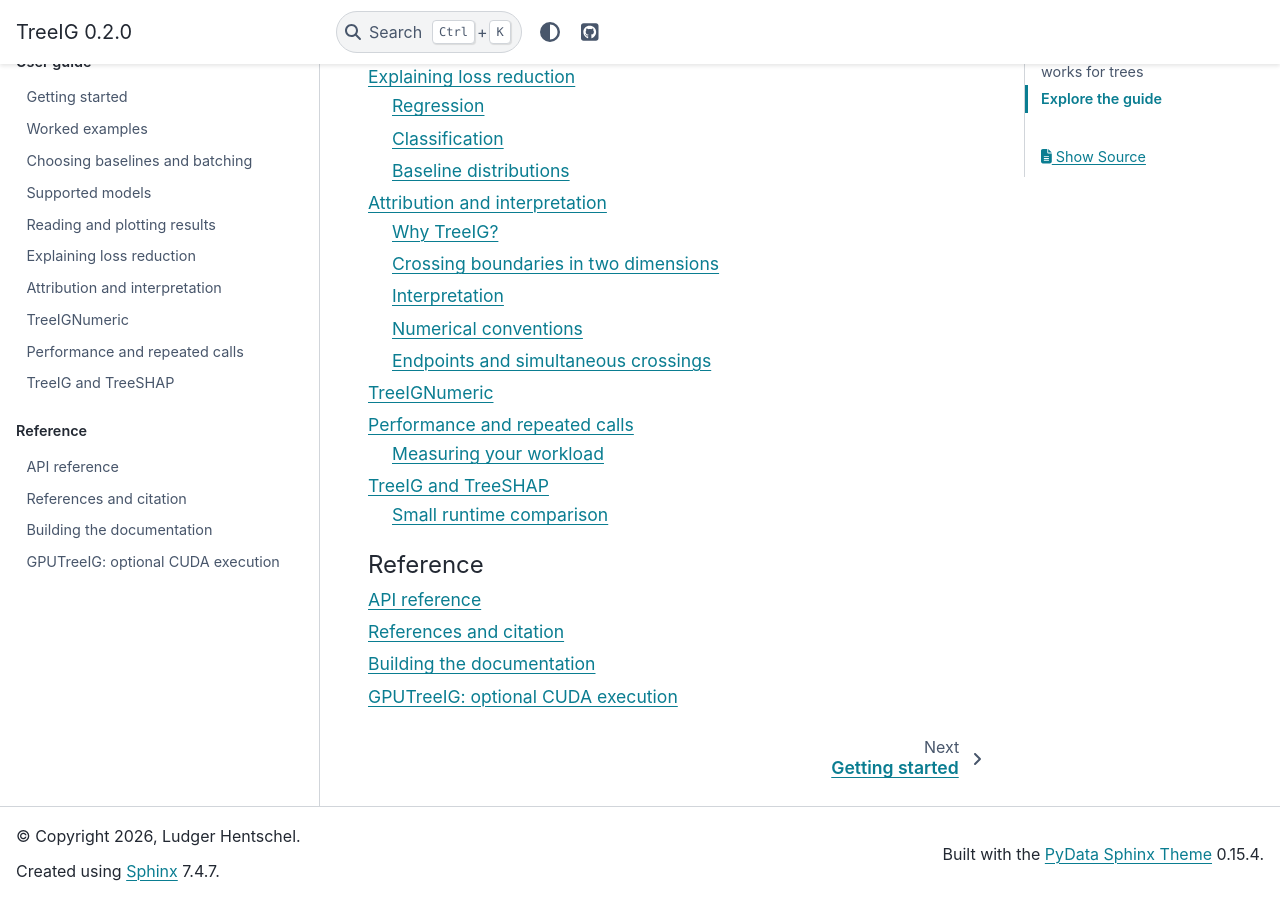
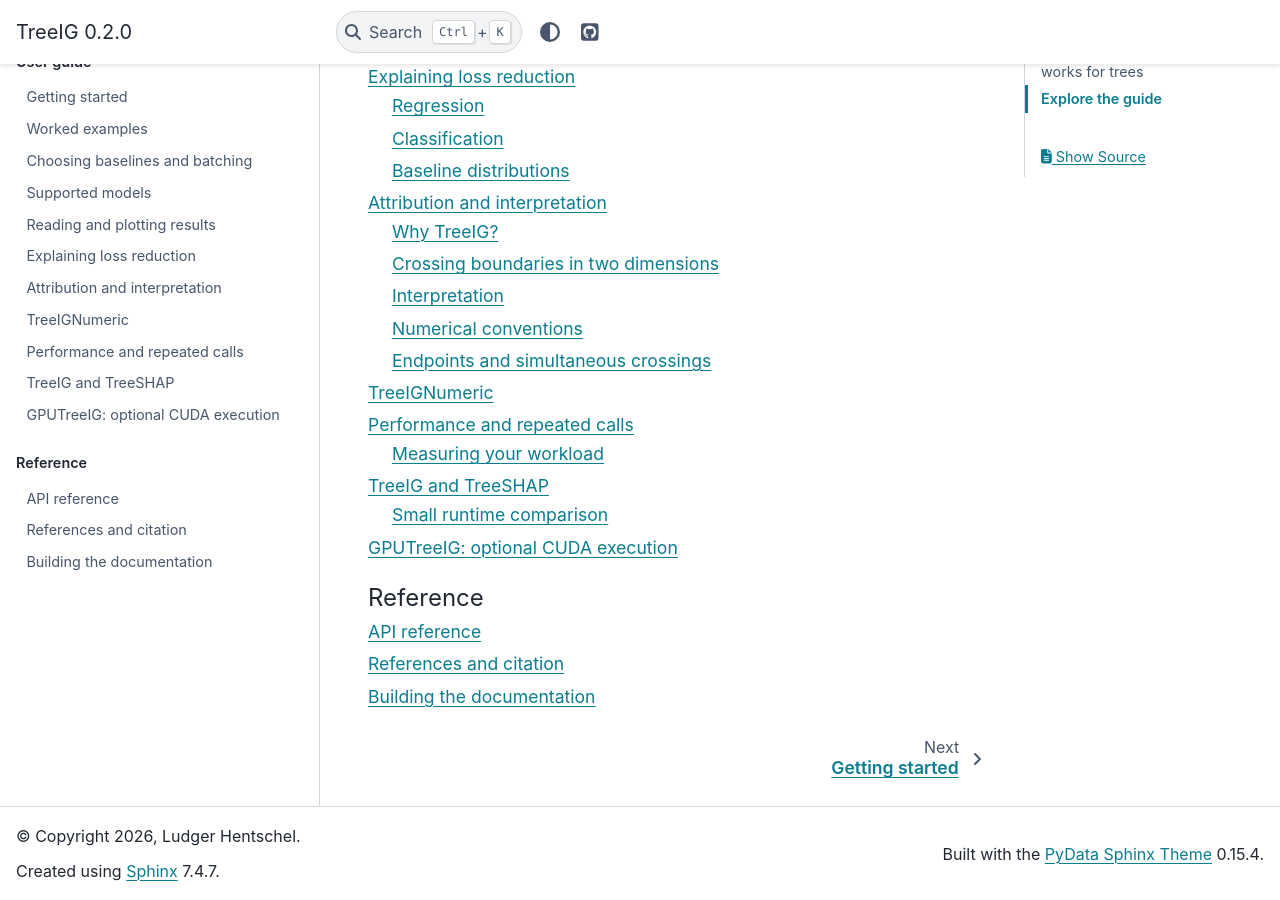
Before and after one commit to LudgerHentschel/treeig, a Sphinx documentation site: the page built from docs/index.md, in a window 1280 px wide and 900 px high, scrolled down 2072 px. Built offline with Sphinx 7.4.7 and the PyData theme 0.15.4, drawn with Linux system fonts in a browser that asks for light colours; some of the changed lines change nothing that is shown.

Commit message:
no message

````diff
--- a/docs/index.md
+++ b/docs/index.md
@@ -50,6 +50,7 @@
 numeric
 performance
 comparison
+gpu
 ```
 
 ```{toctree}
@@ -59,5 +60,4 @@
 api
 references
 building
-gpu
 ```
````
